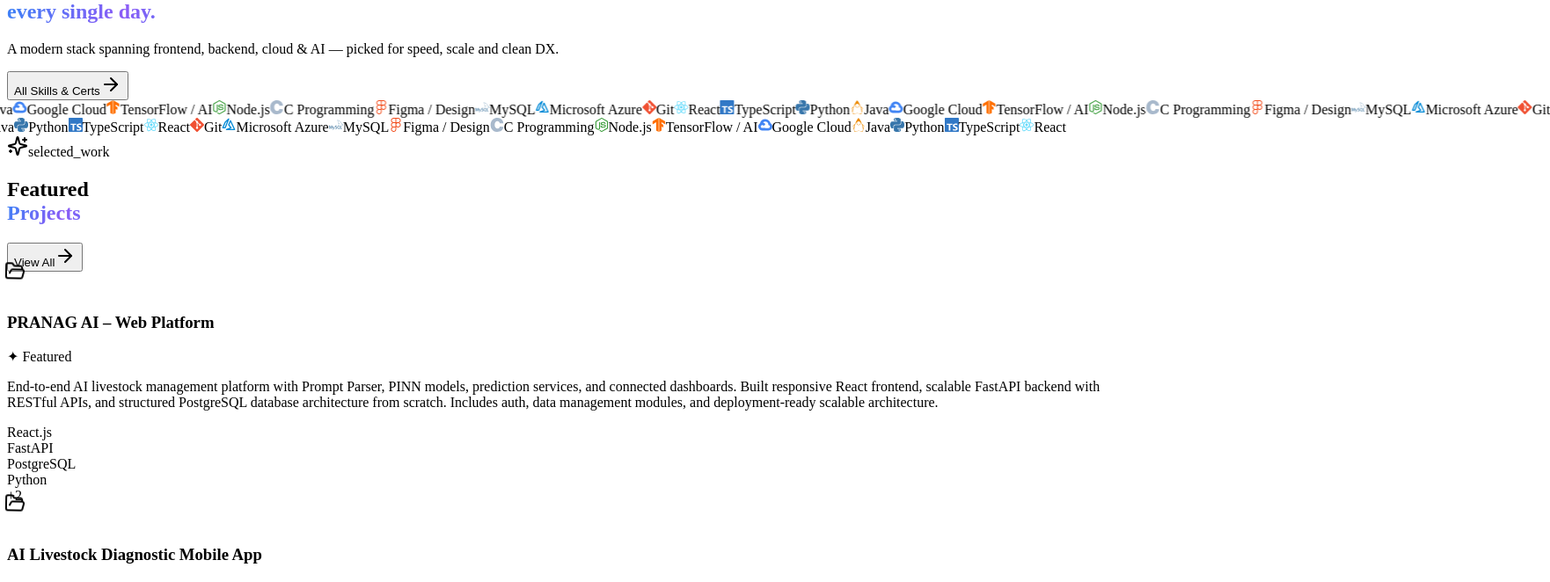
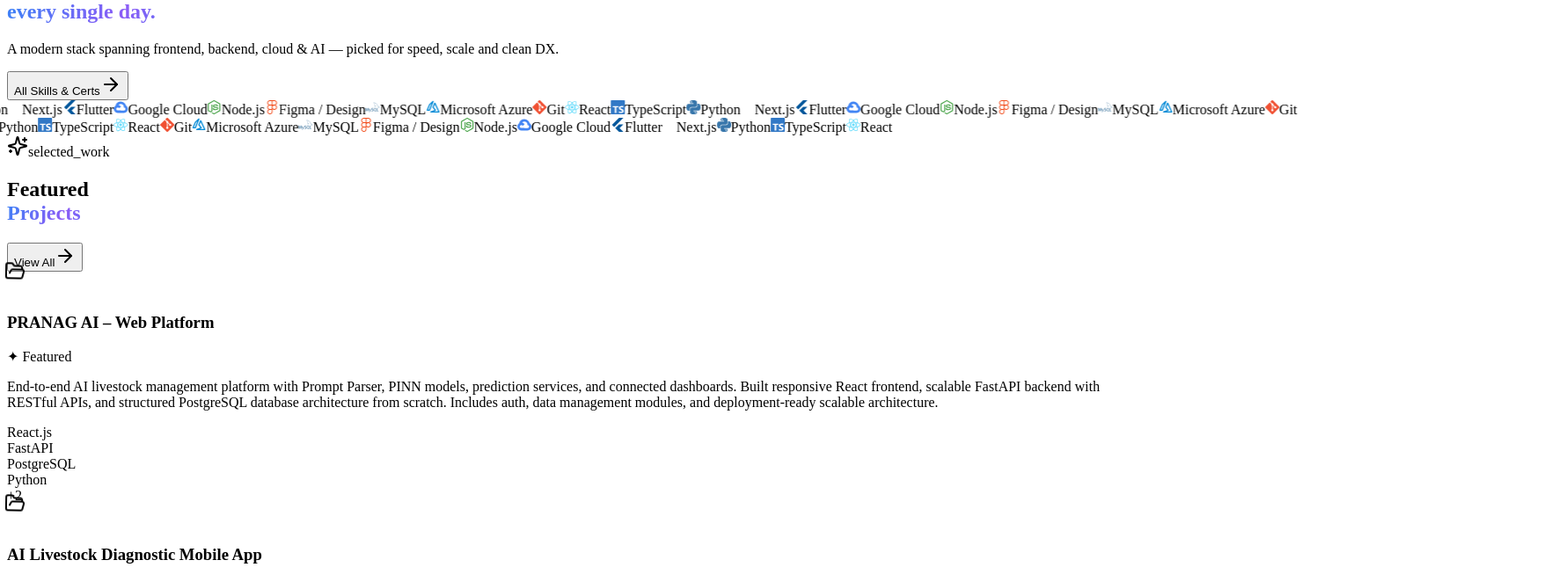
Before and after one commit to KartikSharma4448/portfolio-v2, a React (Vite) app in the folder client/: page / in a window 1280 px wide. Shown: the part 3628-4290 px from the top of the page at 88% size, 1762 px wide, since content can reach past the window. Built offline with nearby package versions, Linux system fonts and the light colour scheme; no server answers; what @shared/schema would draw is missing.

Commit message:
Remove ML, TensorFlow, Computer Vision, C Programming from skills and home page

```diff
--- a/client/src/data/portfolio-data.ts
+++ b/client/src/data/portfolio-data.ts
@@ -285,8 +285,7 @@ export const portfolioData = {
     { "id": "sk-26", "name": "Socket.IO", "category": "tools", "level": "intermediate", "createdAt": "2026-06-01T00:00:00.000Z" },
     { "id": "sk-27", "name": "JWT Authentication", "category": "tools", "level": "advanced", "createdAt": "2026-06-01T00:00:00.000Z" },
     { "id": "sk-28", "name": "Deployment Pipelines", "category": "tools", "level": "intermediate", "createdAt": "2026-06-01T00:00:00.000Z" },
-    { "id": "sk-29", "name": "TensorFlow", "category": "technical", "level": "intermediate", "createdAt": "2026-06-01T00:00:00.000Z" },
-    { "id": "sk-30", "name": "Computer Vision", "category": "technical", "level": "intermediate", "createdAt": "2026-06-01T00:00:00.000Z" },
+
     { "id": "sk-31", "name": "Problem Solving", "category": "soft", "level": "advanced", "createdAt": "2026-06-01T00:00:00.000Z" },
     { "id": "sk-32", "name": "Team Collaboration", "category": "soft", "level": "advanced", "createdAt": "2026-06-01T00:00:00.000Z" },
     { "id": "sk-33", "name": "Full Stack Architecture", "category": "technical", "level": "advanced", "createdAt": "2026-06-01T00:00:00.000Z" },
--- a/client/src/pages/home.tsx
+++ b/client/src/pages/home.tsx
@@ -7,8 +7,8 @@ import {
 } from "lucide-react";
 import {
   SiReact, SiTypescript, SiPython, SiNodedotjs, SiGit,
-  SiMysql, SiFigma, SiTensorflow,
-  SiGithub, SiLinkedin, SiOpenjdk, SiC, SiGooglecloud,
+  SiMysql, SiFigma, SiFlutter, SiNextdotjs,
+  SiGithub, SiLinkedin, SiGooglecloud,
 } from "react-icons/si";
 import { TbBrandAzure } from "react-icons/tb";
 import { motion, useMotionValue, useSpring, useTransform, useInView } from "framer-motion";
@@ -117,11 +117,10 @@ const skillMarqueeItems = [
   { label: "React",           Icon: SiReact,         color: "#61DAFB" },
   { label: "TypeScript",      Icon: SiTypescript,    color: "#3178C6" },
   { label: "Python",          Icon: SiPython,        color: "#3776AB" },
-  { label: "Java",            Icon: SiOpenjdk,       color: "#ED8B00" },
+  { label: "Next.js",         Icon: SiNextdotjs,     color: "#FFFFFF" },
+  { label: "Flutter",         Icon: SiFlutter,       color: "#02569B" },
   { label: "Google Cloud",    Icon: SiGooglecloud,   color: "#4285F4" },
-  { label: "TensorFlow / AI", Icon: SiTensorflow,    color: "#FF6F00" },
   { label: "Node.js",         Icon: SiNodedotjs,     color: "#339933" },
-  { label: "C Programming",   Icon: SiC,             color: "#A8B9CC" },
   { label: "Figma / Design",  Icon: SiFigma,         color: "#F24E1E" },
   { label: "MySQL",           Icon: SiMysql,         color: "#4479A1" },
   { label: "Microsoft Azure", Icon: TbBrandAzure,    color: "#0089D6" },
```
